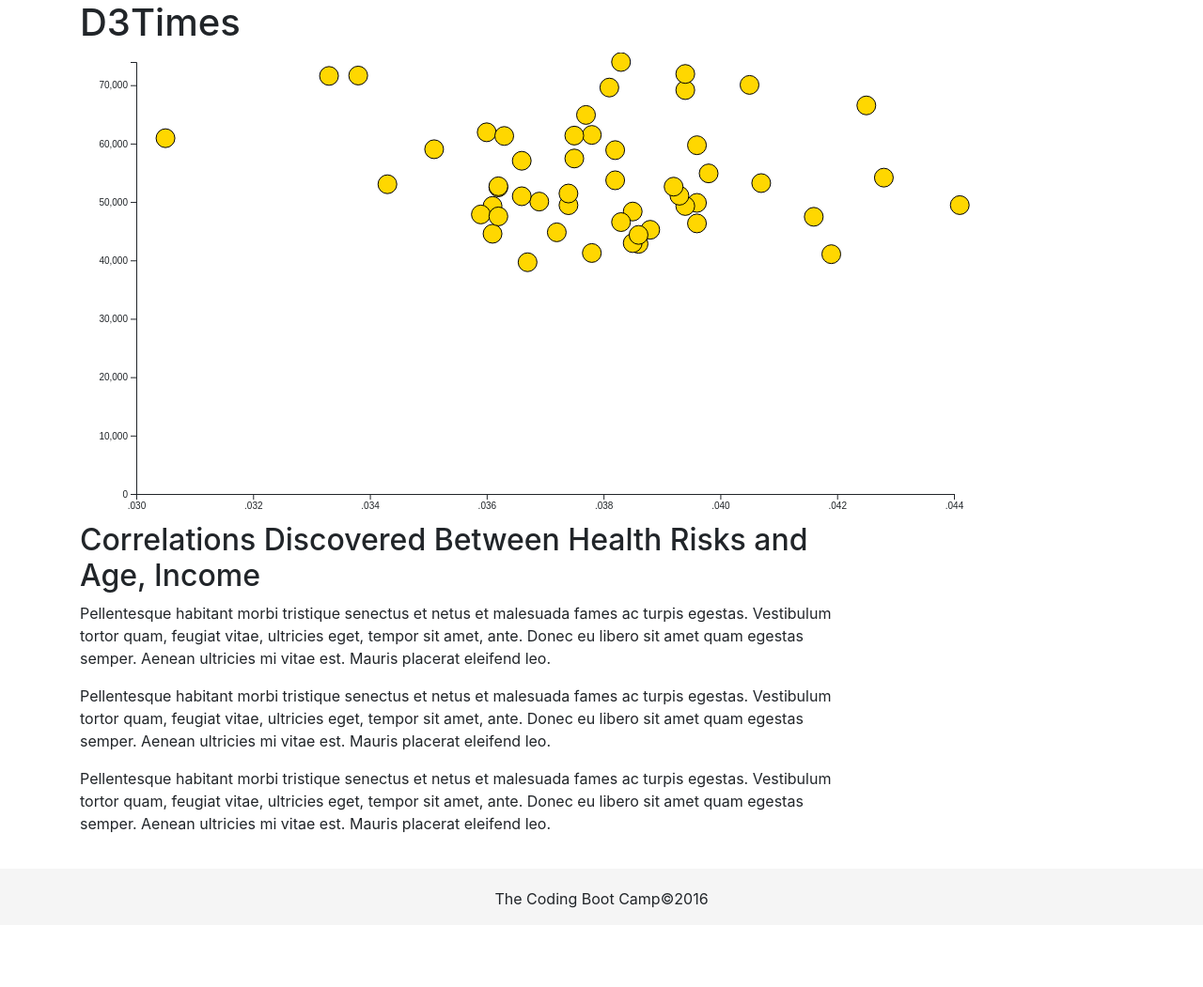
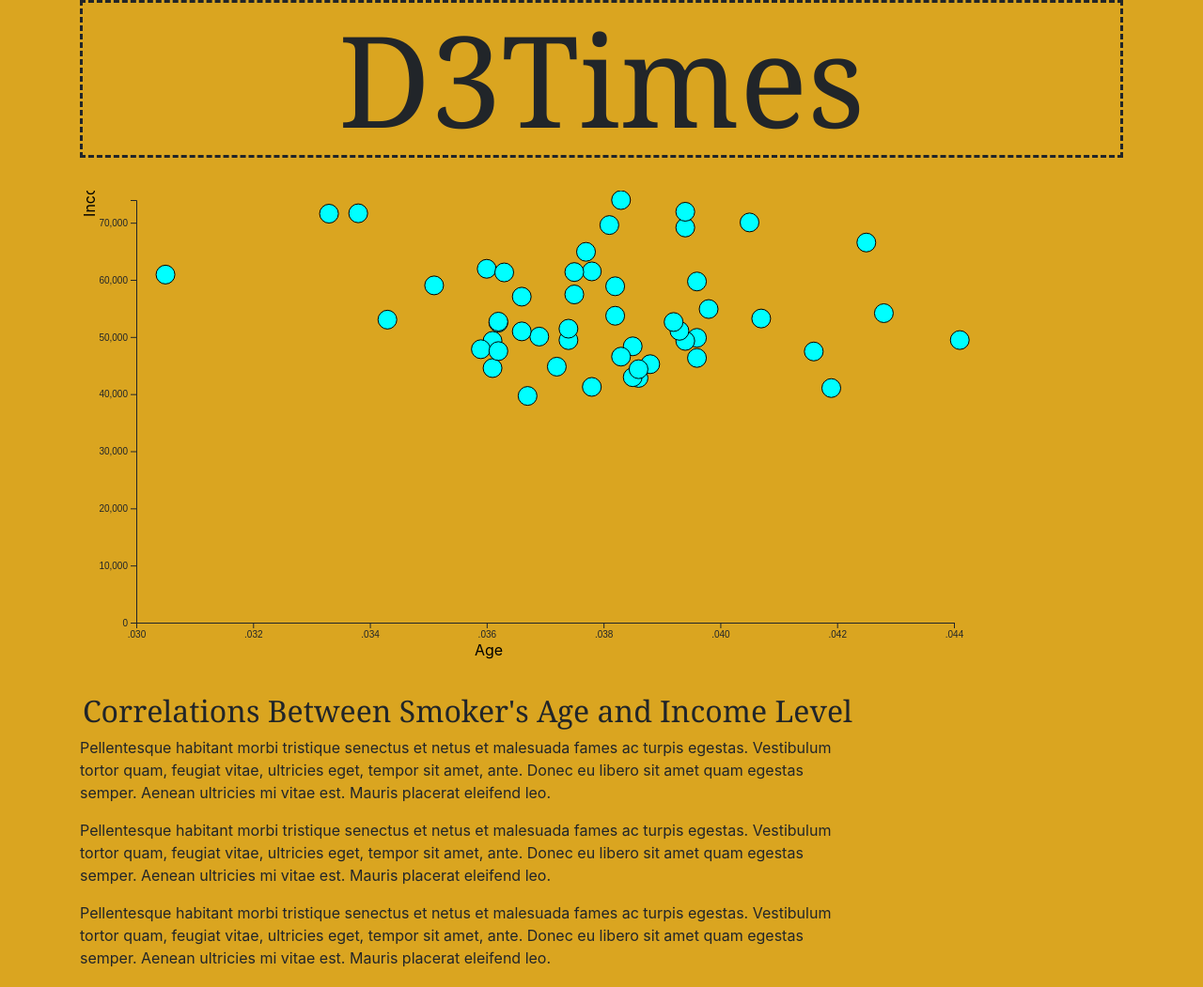
Before and after one commit to dmilestone/D3-challenge, a plain HTML site: page D3_data_journalism/index.html in a window 1280 px wide. Shown: the top 1051 px of the page at 94% size. Before the commit the page ends 985 px from the top, so only its background shows below. Drawn offline with nearby package versions, Linux system fonts and the light colour scheme.

Commit message:
almost there

```diff
--- a/D3_data_journalism/assets/css/style.css
+++ b/D3_data_journalism/assets/css/style.css
@@ -12,6 +12,21 @@ html {
 body {
   /* Padding bottom by footer height */
   padding-bottom: 80px;
+  background-color: goldenrod;
+}
+
+h1 {
+  font-family: Georgia, 'Times New Roman', Times, serif;
+  font-size: 135px;
+  text-align: center;
+  border-style: dashed;
+  margin-bottom: 35px;
+}
+
+h2 {
+  font-family: Georgia, 'Times New Roman', Times, serif;
+  text-align: center;
+  margin-top: 35px;
 }
 
 #footer {
--- a/D3_data_journalism/assets/js/app.js
+++ b/D3_data_journalism/assets/js/app.js
@@ -3,7 +3,7 @@ var svgHeight = 500;
 
 
 // set the dimensions and margins of the graph
-var margin = {top: 10, right: 30, bottom: 30, left: 60};
+var margin = {top: 10, right: 30, bottom: 40, left: 60};
 
 var width = svgWidth - margin.left - margin.right;
 var height = svgHeight - margin.top - margin.bottom;
@@ -13,6 +13,7 @@ var svg = d3.select("#scatter")
     .append("svg")
       .attr("width", svgWidth)
       .attr("height", svgHeight);
+
 
 // Append an svg group
 var chartGroup = svg.append("g")
@@ -45,8 +46,24 @@ d3.csv("assets/data/data.csv").then(function(stateData) {
       .attr("transform", `translate(0, ${height})`)
       .call(xAxis);
 
+  // text label for the x axis
+  svg.append("text")
+      .attr("transform",
+            "translate(" + (width/2) + " ," +
+                           (height + margin.top + 35) + ")")
+      .style("text-anchor", "middle")
+      .text("Age");
+
     chartGroup.append("g")
       .call(yAxis);
+               // text label for the y axis
+   svg.append("text")
+   .attr("transform", "rotate(-90)")
+   .attr("cy", 0-margin.left)
+   .attr("cx", 0-(height/2))
+   .attr("dy", "1em")
+   .style("text-anchor", "middle")
+   .text("Income");
 
   // append circles
       var circlesGroup = chartGroup.selectAll("circle")
@@ -56,14 +73,14 @@ d3.csv("assets/data/data.csv").then(function(stateData) {
         .attr("cx", d => xTimeScale(d.age))
         .attr("cy", d => yLinearScale(d.income))
         .attr("r", "10")
-        .attr("fill", "gold")
+        .attr("fill", "cyan")
         .attr("stroke-width", "1")
         .attr("stroke", "black");
 
  var tool_tip = d3.tip()
       .attr("class", "d3-tip")
       .offset([-8, 0])
-      .html(function(d) {'<strong>${d.age}</strong>'});
+      .html(function(d) {`<strong>${d.age}</strong>`});
     svg.call(tool_tip);
 
     // Now render the SVG scene, connecting the tool tip to each circle.
@@ -87,6 +104,7 @@ d3.csv("assets/data/data.csv").then(function(stateData) {
  });
 
 
+
 // }
 // );
 
--- a/D3_data_journalism/index.html
+++ b/D3_data_journalism/index.html
@@ -27,7 +27,7 @@
     <div class="row">
       <div class="col-xs-12  col-md-9">
         <div class="article">
-          <h2>Correlations Discovered Between Health Risks and Age, Income</h2>
+          <h2>Correlations Between Smoker's Age and Income Level</h2>
           <p>Pellentesque habitant morbi tristique senectus et netus et malesuada fames ac turpis egestas. Vestibulum tortor
             quam, feugiat vitae, ultricies eget, tempor sit amet, ante. Donec eu libero sit amet quam egestas semper. Aenean
             ultricies mi vitae est. Mauris placerat eleifend leo.</p>
```
Also changed, not shown: D3_data_journalism/myscreenshot.png (added).
